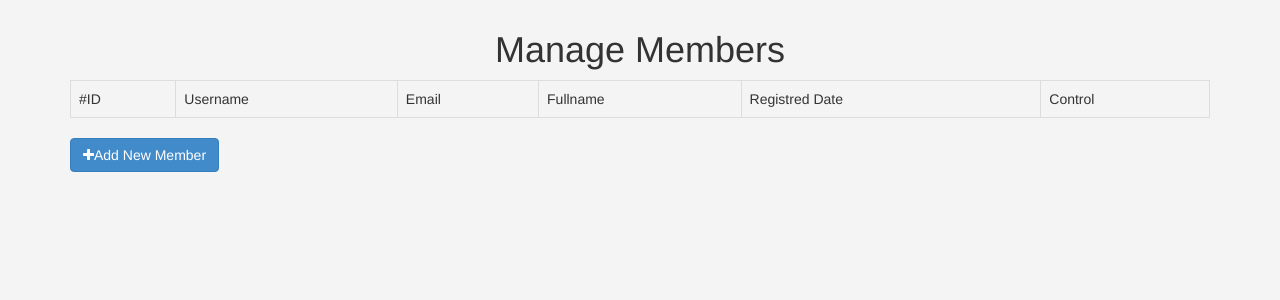
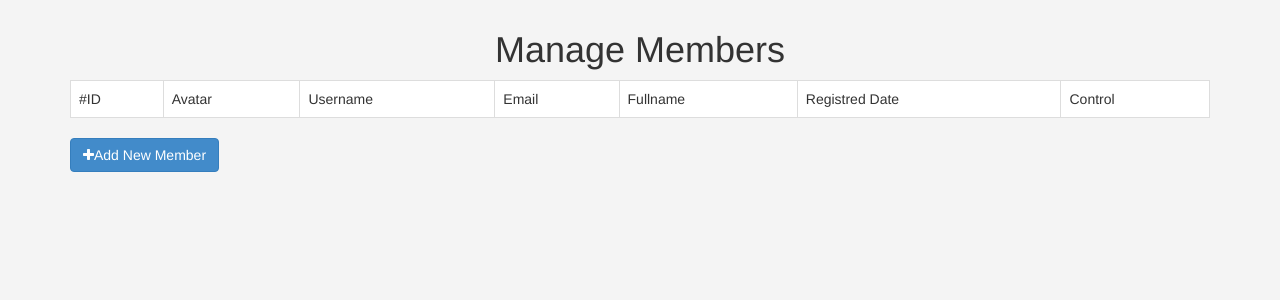
Before and after one commit to abdobassel/Ecommerce-PHP, a PHP site: page /admin/members.php in a window 1280 px wide. Shown: the part 60-360 px from the top of the page. Run offline with PHP 8.4, Linux system fonts and the light colour scheme; the visitor is signed in with stand-in values (Sample User, id 1); data that the repository does not hold is empty; some web fonts are replaced.

Commit message:
add get img to members

```diff
--- a/admin/layout/css/backend.css
+++ b/admin/layout/css/backend.css
@@ -24,6 +24,17 @@ body {
 .navbar-nav li {
     padding: 0 10px;
     /* ضبط المسافة بين عناصر النافبار */
+
+}
+
+.manage-members img {
+    width: 60px;
+    height: 60px;
+}
+
+.manage-members td {
+    background-color: #FFF;
+    vertical-align: middle;
 
 }
 
--- a/admin/members.php
+++ b/admin/members.php
@@ -30,9 +30,10 @@ if (isset($_SESSION['Username'])) {
         <h1 class="text-center">Manage Members</h1>
         <div class="container">
             <div class="table-responsive">
-                <table class="table table-bordered">
+                <table class="table table-bordered manage-members">
                     <tr>
                         <td>#ID</td>
+                        <td>Avatar</td>
                         <td>Username</td>
                         <td>Email</td>
                         <td>Fullname</td>
@@ -43,6 +44,12 @@ if (isset($_SESSION['Username'])) {
                     foreach ($rows as $row) {
                         echo "<tr>";
                         echo "<td>" . $row["UserID"] . "</td>";
+                        if (!empty($row['avatar'])) {
+                            echo "<td><img src='uploads/avatars/" . $row["avatar"] . "'alt=''/></td>";
+                        } else {
+                            echo "<td><img src='deafalt.jpg'/></td>";
+                        }
+
                         echo "<td>" . $row["Username"] . "</td>";
                         echo "<td>" . $row["Email"] . "</td>";
                         echo "<td>" . $row["Fullname"] . "</td>";
```
Also changed, not shown: admin/deafalt.jpg (added), readme.md.
